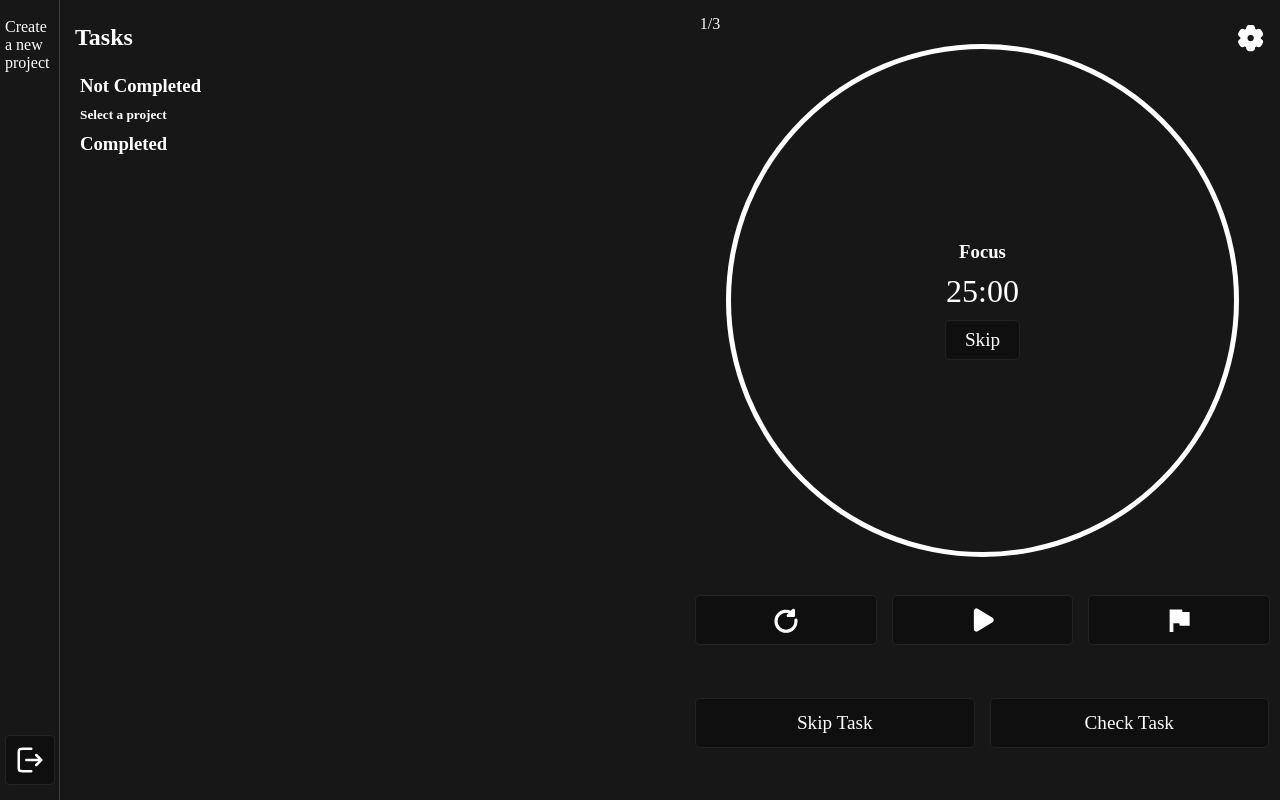
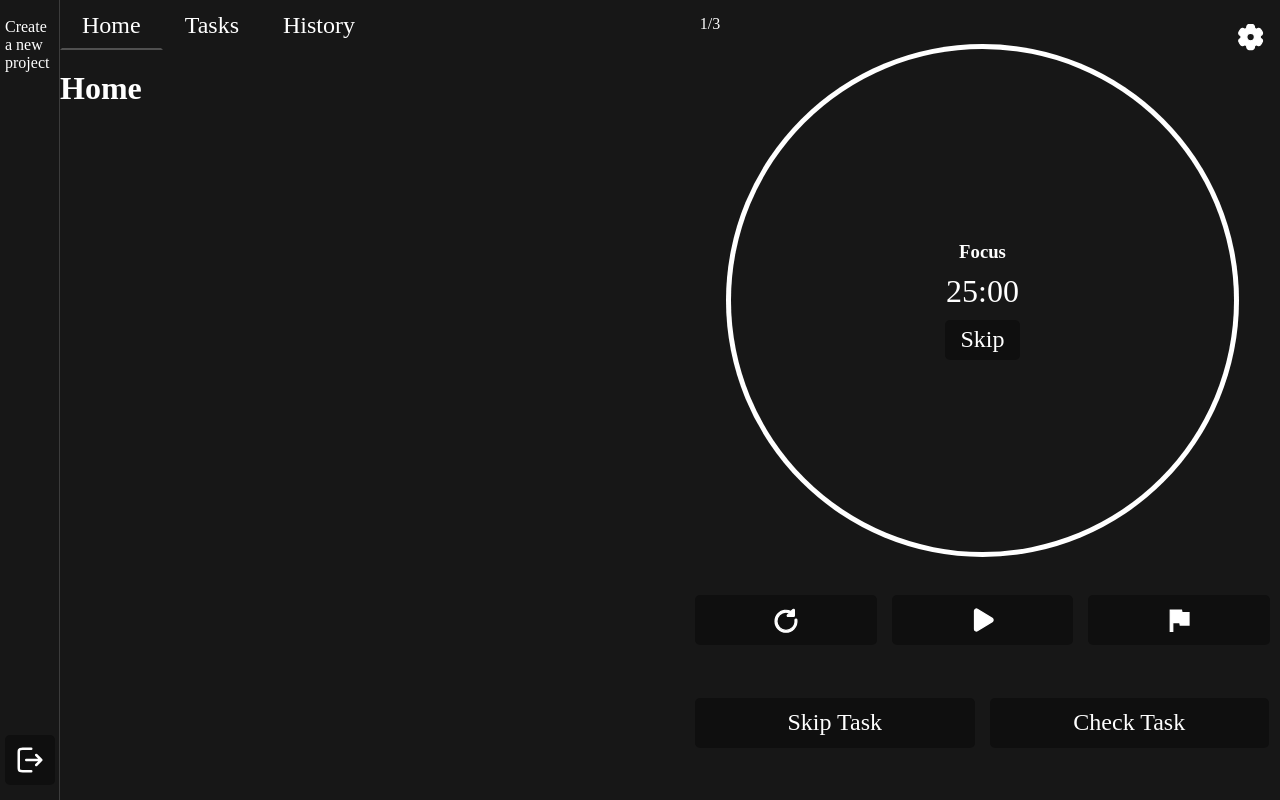
Before and after one commit to Stefan0712/get-it-done, a React (Create React App) app: page / in a window 1280 px wide. Built offline with nearby package versions, Linux system fonts and the light colour scheme; a web font is replaced by a local one.

Commit message:
Replaced Tasks section with a MainPanel section which contains home, tasks, and history section which will serve to contain any other screens that are not supposed to be always shown. Created the MainPanel, Home, and History components with their own css modules

```diff
--- a/src/App.js
+++ b/src/App.js
@@ -1,7 +1,7 @@
 import './App.css';
+import MainPanel from './components/MainPanel/MainPanel';
 import Pomodoro from './components/Pomodoro/Pomodoro';
 import SideMenu from './components/SideMenu/SideMenu';
-import Tasks from './components/Tasks/Tasks';
 import { useEffect } from 'react';
 
 function App() {
@@ -28,7 +28,7 @@ function App() {
   return (
     <div className="App">
       <SideMenu />
-      <Tasks />
+      <MainPanel />
       <Pomodoro />
     </div>
   );
--- /dev/null
+++ b/src/components/MainPanel/History/History.js
@@ -0,0 +1,12 @@
+import styles from './History.module.css';
+
+
+const History = () => {
+    return (
+        <div className={styles.history}>
+            <h1>History</h1>
+        </div>
+     );
+}
+
+export default History;
--- /dev/null
+++ b/src/components/MainPanel/Home/Home.js
@@ -0,0 +1,12 @@
+import styles from './Home.module.css';
+
+
+const Home = () => {
+    return (
+        <div className={styles.home}>
+            <h1>Home</h1>
+        </div>
+     );
+}
+
+export default Home;
--- /dev/null
+++ b/src/components/MainPanel/MainPanel.js
@@ -0,0 +1,24 @@
+import styles from './MainPanel.module.css';
+import { useState } from 'react';
+import Home from './Home/Home';
+import Tasks from './Tasks/Tasks';
+import History from './History/History';
+
+const MainPanel = () => {
+    const [selectedScreen, setSelectedScreen] = useState('home');
+
+    return (
+        <div className={styles.mainPanel}>
+            <div className={styles.navigation}>
+                <button onClick={()=>setSelectedScreen('home')} className={selectedScreen === "home" ? styles.selected : ''}>Home</button>
+                <button onClick={()=>setSelectedScreen('tasks')} className={selectedScreen === "tasks" ? styles.selected : ''}>Tasks</button>
+                <button onClick={()=>setSelectedScreen('history')} className={selectedScreen === "history" ? styles.selected : ''}>History</button>
+            </div>
+            <div className={styles.content}>
+                {selectedScreen === 'home' ? <Home /> : selectedScreen === "tasks" ? <Tasks /> : selectedScreen === "history" ? <History /> : <Home />}
+            </div>
+        </div>
+     );
+}
+
+export default MainPanel;
--- /dev/null
+++ b/src/components/MainPanel/MainPanel.module.css
@@ -0,0 +1,26 @@
+.mainPanel{
+    height: 100%;
+    width: 50%;
+    overflow: hidden;
+    display: flex;
+    flex-direction: column;
+}
+.navigation{
+    width: 100%;
+    height: 50px;
+    display: flex;
+    align-items: center;
+    margin-bottom: 20px;
+}
+.navigation button{
+    width: auto;
+    height: 100%;
+    padding: 10px 20px;
+    border: 2px solid transparent;
+    border-radius: 0;
+    background-color: transparent;
+
+}
+.selected{
+    border-bottom: 2px solid rgba(211, 211, 211, 0.3) !important;
+}
--- a/src/components/Tasks/Task/NewTask.js
+++ b/src/components/MainPanel/Tasks/Task/NewTask.js
@@ -1,10 +1,10 @@
 import { useState } from "react";
 import { v4 as uuidv4 } from 'uuid';
 import styles from '../Tasks.module.css';
-import { IconLibrary } from "../../../IconLibrary";
+import { IconLibrary } from "../../../../IconLibrary";
 import { useDispatch, useSelector } from "react-redux";
-import { addTask } from "../../../store/tasksSlice";
-import { addTaskToProject } from "../../../store/projectsSlice";
+import { addTask } from "../../../../store/tasksSlice";
+import { addTaskToProject } from "../../../../store/projectsSlice";
 
 
 const NewTask = ({closeNewTask}) => {
--- a/src/components/Tasks/Task/Task.js
+++ b/src/components/MainPanel/Tasks/Task/Task.js
@@ -1,5 +1,5 @@
-import { setSelectedTask } from '../../../store/appSettingsSlice';
-import { toggleTaskCompletion } from '../../../store/tasksSlice';
+import { setSelectedTask } from '../../../../store/appSettingsSlice';
+import { toggleTaskCompletion } from '../../../../store/tasksSlice';
 import styles from '../Tasks.module.css';
 import { useDispatch, useSelector } from 'react-redux';
 
--- a/src/components/Tasks/Tasks.js
+++ b/src/components/MainPanel/Tasks/Tasks.js
@@ -1,11 +1,11 @@
-import { IconLibrary } from '../../IconLibrary';
+import { IconLibrary } from '../../../IconLibrary';
 import NewTask from './Task/NewTask';
 import styles from './Tasks.module.css';
 import { useState, useEffect } from 'react';
 import Task from './Task/Task';
 import { useSelector, useDispatch } from 'react-redux';
-import { deleteTask } from '../../store/tasksSlice';
-import { removeTaskFromProject } from '../../store/projectsSlice';
+import { deleteTask } from '../../../store/tasksSlice';
+import { removeTaskFromProject } from '../../../store/projectsSlice';
 
 
 
```
Also changed, not shown: src/components/MainPanel/History/History.module.css (added), src/components/MainPanel/Home/Home.module.css (added), src/components/MainPanel/Tasks/Tasks.module.css (renamed from src/components/Tasks/Tasks.module.css).
